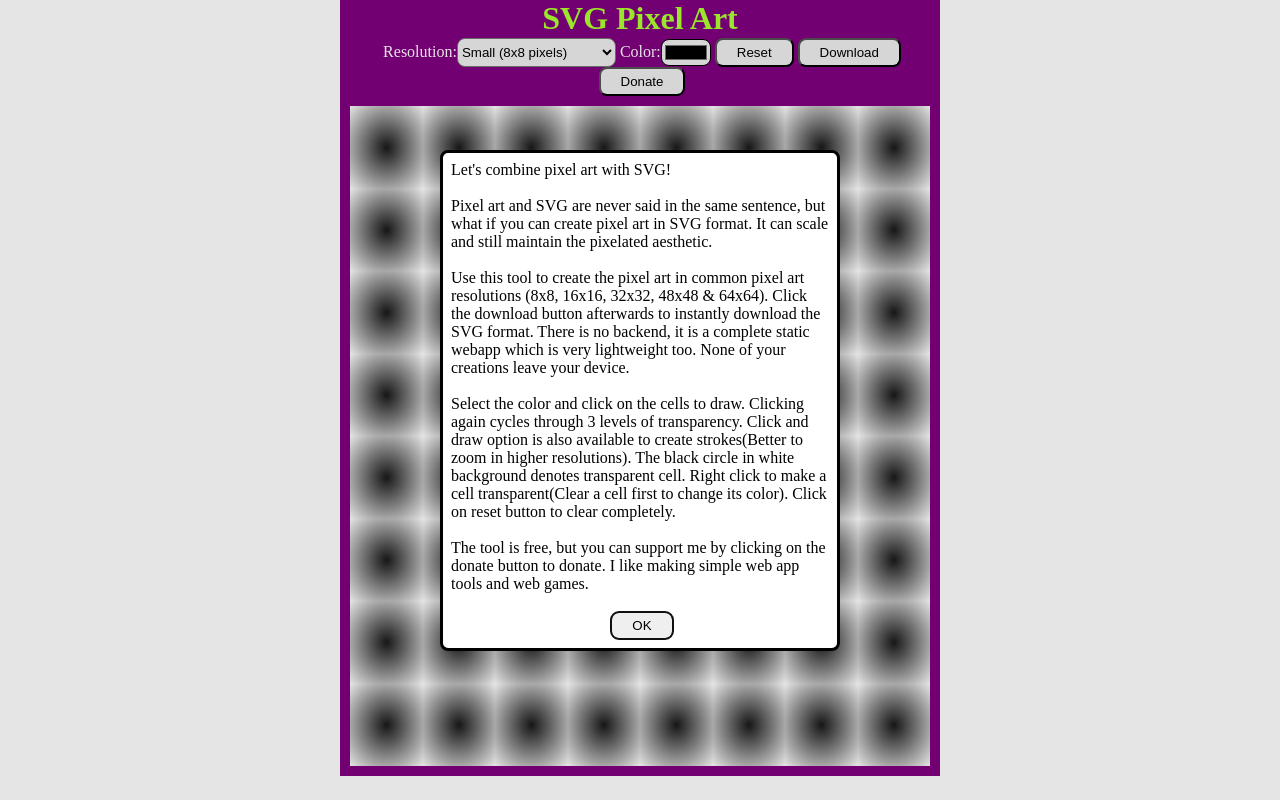
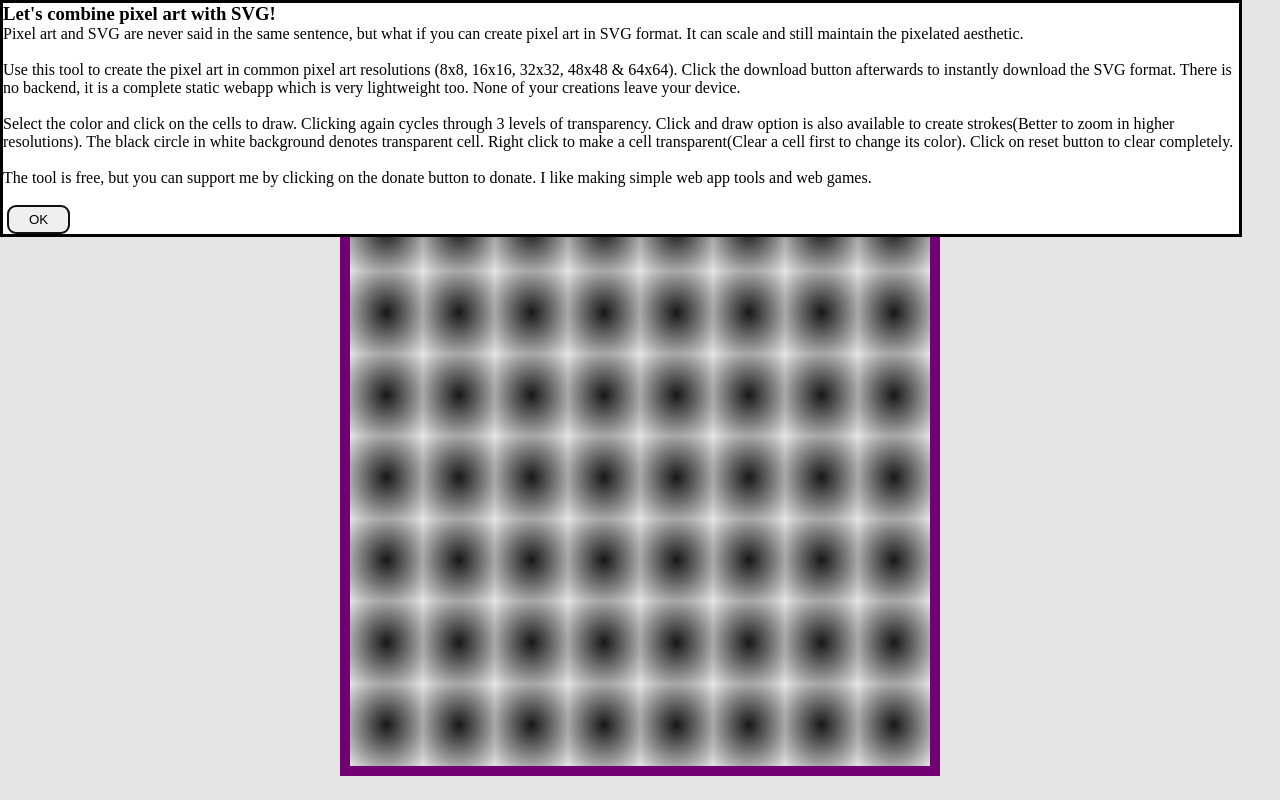
Before and after one commit to jerinmt/pixelartmaker, a plain HTML site: page index.html in a window 1280 px wide. Drawn offline with Linux system fonts and the light colour scheme.

Commit message:
project completed bar the donation button

```diff
--- a/index.html
+++ b/index.html
@@ -28,12 +28,12 @@
     </div>
     <div class="container"></div>
     <dialog>
-        Let's combine pixel art with SVG!<br><br>
-        Pixel art and SVG are never said in the same sentence, but what if you can create pixel art in SVG format. It can scale and still maintain the pixelated aesthetic.<br><br>
-        Use this tool to create the pixel art in common pixel art resolutions (8x8, 16x16, 32x32, 48x48 & 64x64). Click the download button afterwards to instantly download the SVG format. There is no backend, it is a complete static webapp which is very lightweight too. None of your creations leave your device.<br><br>
-        Select the color and click on the cells to draw. Clicking again cycles through 3 levels of transparency. Click and draw option is also available to create strokes(Better to zoom in higher resolutions). The black circle in white background denotes transparent cell. Right click to make a cell transparent(Clear a cell first to change its color). Click on reset button to clear completely.<br><br>
-        The tool is free, but you can support me by clicking on the donate button to donate. I like making simple web app tools and web games.<br><br>
-        <button type="button" class="OKButton">OK</button>
+        <h3>Let's combine pixel art with SVG!</h3>
+        <p>Pixel art and SVG are never said in the same sentence, but what if you can create pixel art in SVG format. It can scale and still maintain the pixelated aesthetic.</p><br>
+        <p>Use this tool to create the pixel art in common pixel art resolutions (8x8, 16x16, 32x32, 48x48 & 64x64). Click the download button afterwards to instantly download the SVG format. There is no backend, it is a complete static webapp which is very lightweight too. None of your creations leave your device.</p><br>
+        <p>Select the color and click on the cells to draw. Clicking again cycles through 3 levels of transparency. Click and draw option is also available to create strokes(Better to zoom in higher resolutions). The black circle in white background denotes transparent cell. Right click to make a cell transparent(Clear a cell first to change its color). Click on reset button to clear completely.</p><br>
+        <p>The tool is free, but you can support me by clicking on the donate button to donate. I like making simple web app tools and web games.</p><br>
+            <button type="button" class="OKButton">OK</button>
     </dialog>
 </body>
 </html>
--- a/script.js
+++ b/script.js
@@ -75,11 +75,6 @@ function removeGrid() {
     }
 }
 
-document.querySelector("dialog").showModal();
-document.querySelector(".OKButton").addEventListener('click', () => {
-    document.querySelector("dialog").close();
-}, false);
-
 function downloadFile(content, filename, contentType) {
     const blob = new Blob([content], { type: contentType });
     const url = URL.createObjectURL(blob);
@@ -94,7 +89,6 @@ function downloadFile(content, filename, contentType) {
 
 document.querySelector(".downloadButton").addEventListener('click', () => {
     let fileContent = `<svg width = "${size}" height = "${size}" xmlns = "http://www.w3.org/2000/svg">`;
-    //write the pixels
     const grid = document.querySelectorAll('.gridBoxes');
     let start, end, currentColor, currentOpacity;
     for(let i=0; i < size; i++) {
@@ -123,3 +117,8 @@ document.querySelector(".downloadButton").addEventListener('click', () => {
 document.querySelector(".donateButton").addEventListener('click', () => {
     console.log("Donating money");
 });
+
+document.querySelector("dialog").showModal();
+document.querySelector(".OKButton").addEventListener('click', () => {
+    document.querySelector("dialog").close();
+});
--- a/styles.css
+++ b/styles.css
@@ -71,15 +71,3 @@ input {
 .transparent {
     font-size: small;
 }
-dialog {
-    margin: auto;
-    width: 400px;
-    color: black;
-    background-color: white;
-    border-color: black;
-    display: flex;
-    flex-direction: column;
-    align-items: center;
-    padding: 8px;
-    border-radius: 8px;
-}
```
